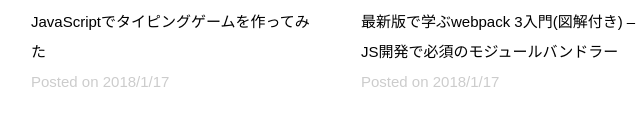
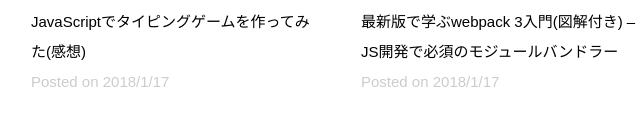
Before and after one commit to Alt70155/MyWebSite, a plain HTML site: page Blog/index/index.html in a window 1280 px wide. Shown: the part 578-704 px from the top of the page, 139-779 px from the left. Drawn offline with Linux system fonts and the light colour scheme.

Commit message:
correct 微調整

```diff
--- a/Blog/index/index.html
+++ b/Blog/index/index.html
@@ -46,7 +46,7 @@
       <p class="page-title">最新記事</p>
       <div class="container">
         <div class="flex-item page1"><a href="../articles/page1.html"><img src="../../images/header.jpg" alt=""></a>
-          <p><a href="../articles/page1.html">JavaScriptでタイピングゲームを作ってみた</a><br><span class="date">Posted on 2018/1/17</span></p>
+          <p><a href="../articles/page1.html">JavaScriptでタイピングゲームを作ってみた(感想)</a><br><span class="date">Posted on 2018/1/17</span></p>
         </div>
         <div class="flex-item page2"><img src="../../images/jsgazou.png" alt="">
           <p><a href="#">最新版で学ぶwebpack 3入門(図解付き) – JS開発で必須のモジュールバンドラー</a><br><span class="date">Posted on 2018/1/17</span></p>
```
Also changed, not shown: Profile/Profile.html (+1 -1 lines).
